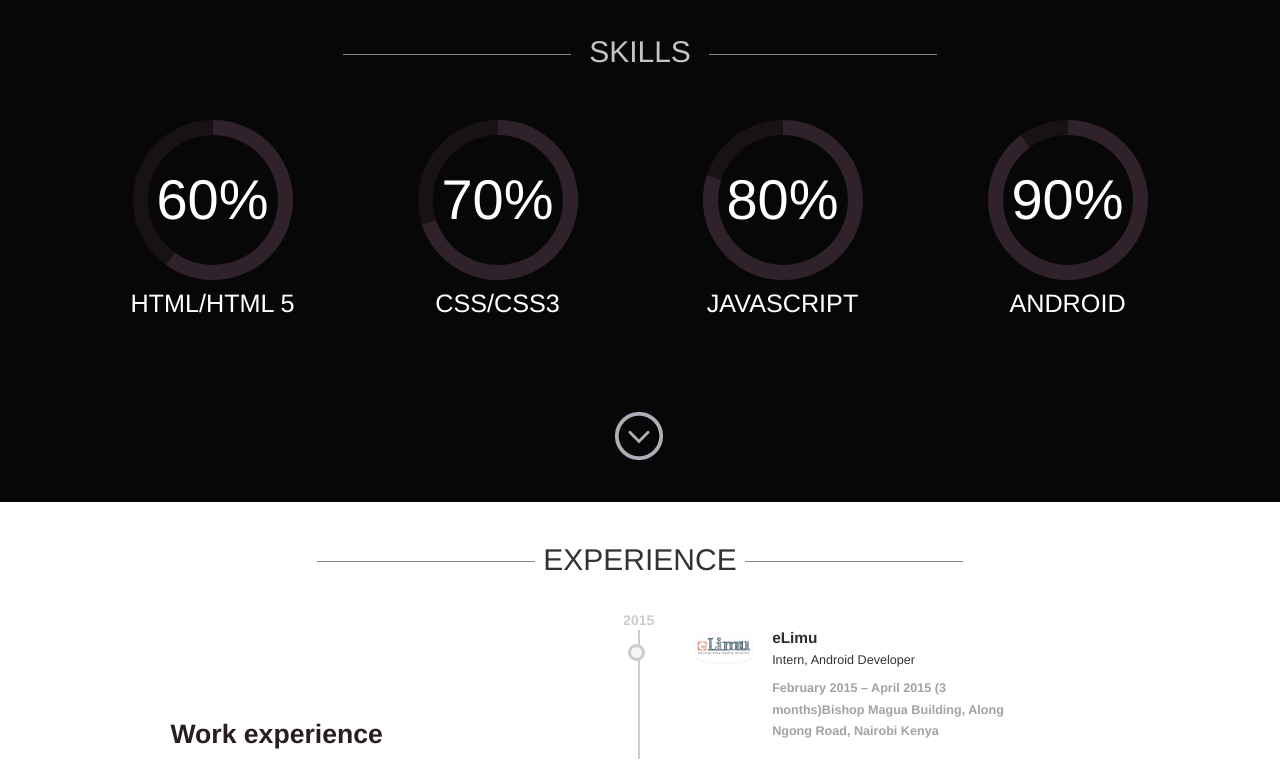
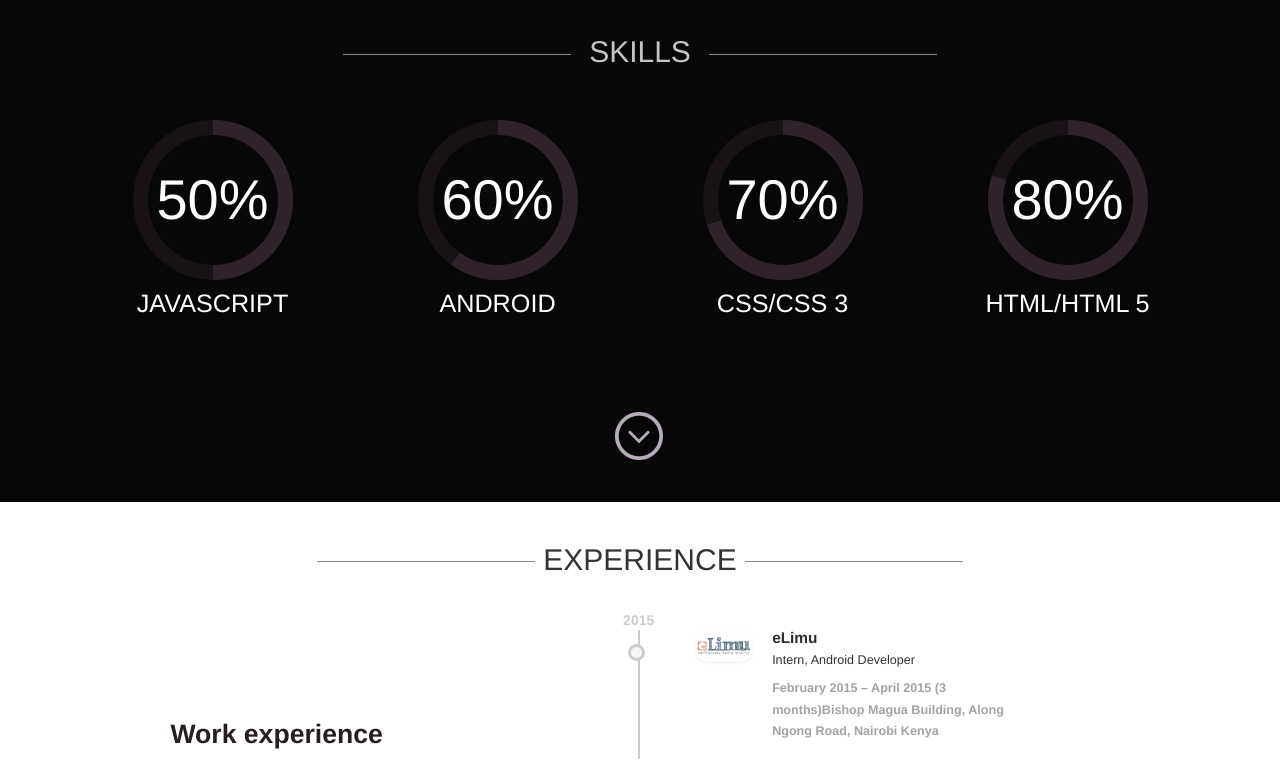
Before and after one commit to OliveChao/olivechao.github.io, a plain HTML site: page index.html in a window 1280 px wide. Shown: the part 2440-3201 px from the top of the page. Drawn offline with nearby package versions, Linux system fonts and the light colour scheme.

Commit message:
Change in Skills section
Change in the percentages of the different skills

```diff
--- a/index.html
+++ b/index.html
@@ -434,7 +434,7 @@
 							<div class="col-md-3">
 								<div class="skill-grid">
 									<div class="circle" id="circles-1"></div>
-									<h3>HTML/HTML 5</h3>
+									<h3>JAVASCRIPT</h3>
 								</div>
 							</div>
 
@@ -442,7 +442,7 @@
 							<div class="col-md-3">
 								<div class="skill-grid">
 									<div class="circle" id="circles-2"></div>
-									<h3>CSS/CSS3</h3>
+									<h3>ANDROID</h3>
 								</div>
 							</div>
 
@@ -450,7 +450,7 @@
 							<div class="col-md-3">
 								<div class="skill-grid">
 									<div class="circle" id="circles-3"></div>
-									<h3>JAVASCRIPT</h3>
+									<h3>CSS/CSS 3</h3>
 								</div>
 							</div>
 
@@ -458,7 +458,7 @@
 							<div class="col-md-3">
 								<div class="skill-grid">
 									<div class="circle" id="circles-4"></div>
-									<h3>ANDROID</h3>
+									<h3>HTML/HTML 5</h3>
 								</div>
 							</div>
 
@@ -482,7 +482,7 @@
 					for (var i = 1; i <= 5; i++)
 						{
 							var child = document.getElementById('circles-' + i),
-							percentage = 50 + (i * 10);
+							percentage = 40 + (i * 10);
 
 							Circles.create({
 								id:         child.id,
```
